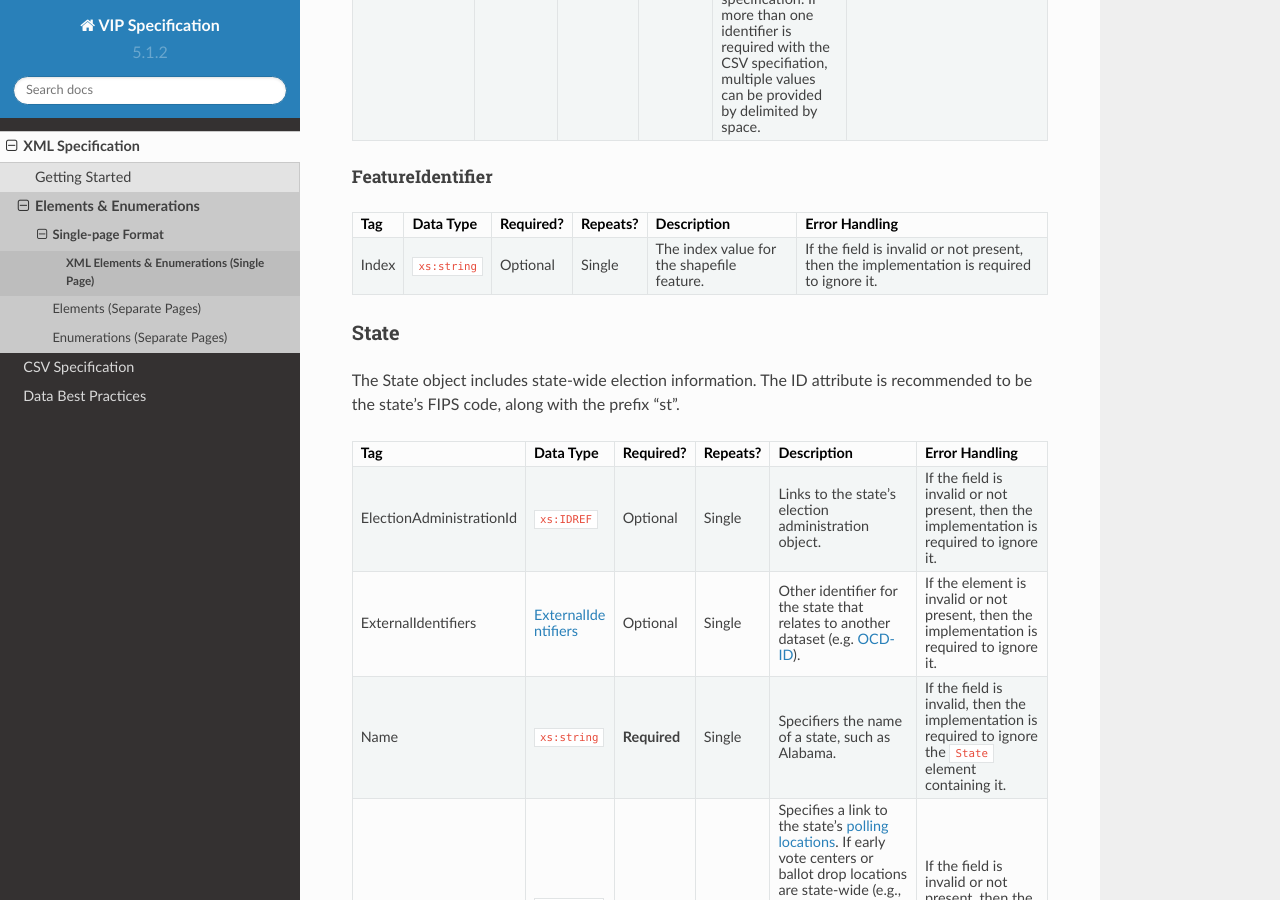
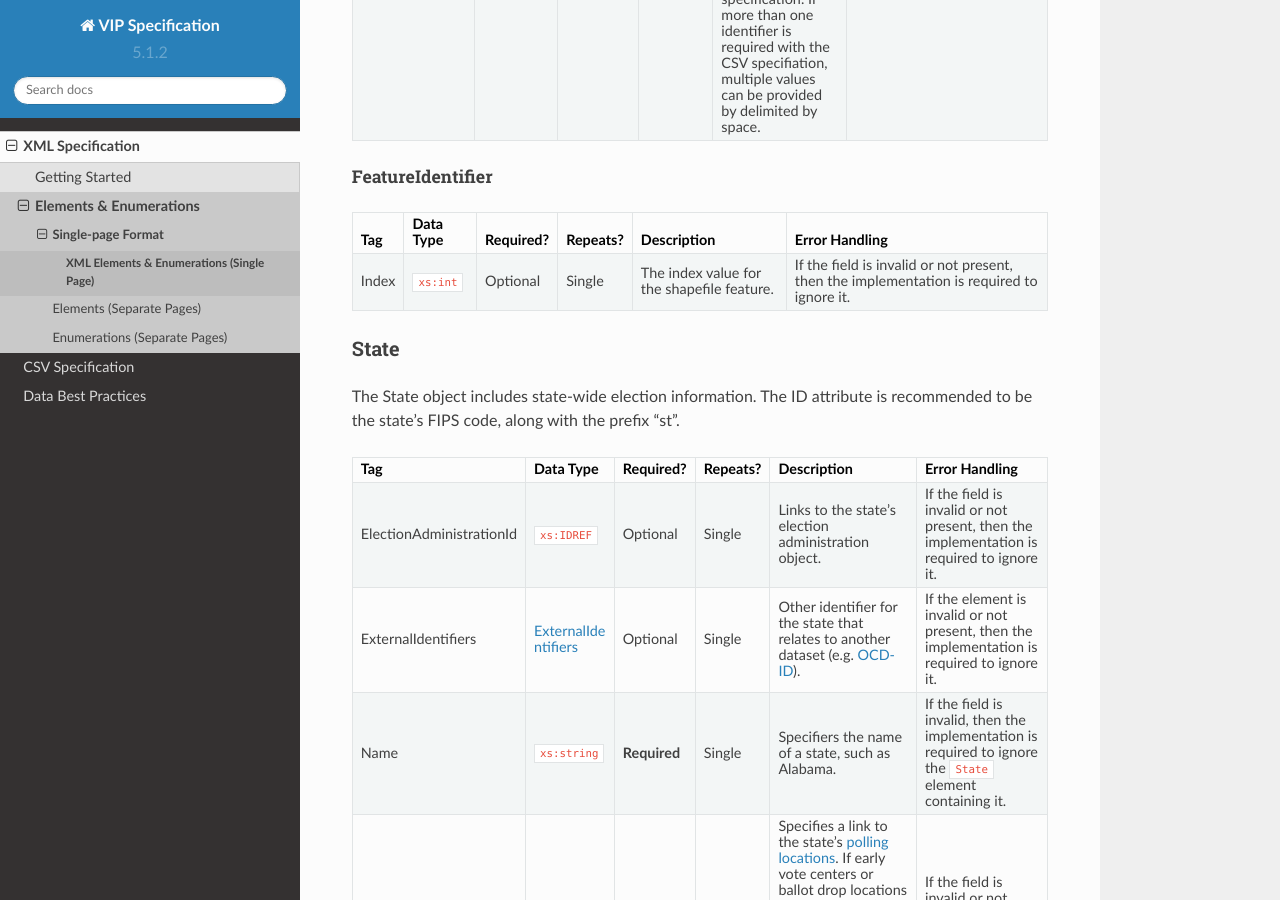
Before and after one commit to votinginfoproject/vip-specification, a Sphinx documentation site: the page built from docs/built_rst/xml/single_page.rst, in a window 1280 px wide and 900 px high, scrolled down 3631 px. Built offline with Sphinx 7.4.7 and the Read the Docs theme 2.0.0, drawn with Linux system fonts in a browser that asks for light colours; some of the changed text lies outside the part shown.

Commit message:
YAML: Index becomes int

```diff
--- a/docs/built_rst/xml/single_page.rst
+++ b/docs/built_rst/xml/single_page.rst
@@ -83,13 +83,13 @@ The ``ExternalGeospatialFeature`` object contains a reference to a geospatial fe
 FeatureIdentifier
 %%%%%%%%%%%%%%%%%
 
-+--------------+---------------+--------------+--------------+------------------------------------------+------------------------------------------+
-| Tag          | Data Type     | Required?    | Repeats?     | Description                              | Error Handling                           |
-+==============+===============+==============+==============+==========================================+==========================================+
-| Index        | ``xs:string`` | Optional     | Single       | The index value for the shapefile        | If the field is invalid or not present,  |
-|              |               |              |              | feature.                                 | then the implementation is required to   |
-|              |               |              |              |                                          | ignore it.                               |
-+--------------+---------------+--------------+--------------+------------------------------------------+------------------------------------------+
++--------------+--------------+--------------+--------------+------------------------------------------+------------------------------------------+
+| Tag          | Data Type    | Required?    | Repeats?     | Description                              | Error Handling                           |
++==============+==============+==============+==============+==========================================+==========================================+
+| Index        | ``xs:int``   | Optional     | Single       | The index value for the shapefile        | If the field is invalid or not present,  |
+|              |              |              |              | feature.                                 | then the implementation is required to   |
+|              |              |              |              |                                          | ignore it.                               |
++--------------+--------------+--------------+--------------+------------------------------------------+------------------------------------------+
 
 
 .. _single-xml-state:
@@ -912,13 +912,13 @@ The ``ExternalGeospatialFeature`` object contains a reference to a geospatial fe
 FeatureIdentifier
 ^^^^^^^^^^^^^^^^^
 
-+--------------+---------------+--------------+--------------+------------------------------------------+------------------------------------------+
-| Tag          | Data Type     | Required?    | Repeats?     | Description                              | Error Handling                           |
-+==============+===============+==============+==============+==========================================+==========================================+
-| Index        | ``xs:string`` | Optional     | Single       | The index value for the shapefile        | If the field is invalid or not present,  |
-|              |               |              |              | feature.                                 | then the implementation is required to   |
-|              |               |              |              |                                          | ignore it.                               |
-+--------------+---------------+--------------+--------------+------------------------------------------+------------------------------------------+
++--------------+--------------+--------------+--------------+------------------------------------------+------------------------------------------+
+| Tag          | Data Type    | Required?    | Repeats?     | Description                              | Error Handling                           |
++==============+==============+==============+==============+==========================================+==========================================+
+| Index        | ``xs:int``   | Optional     | Single       | The index value for the shapefile        | If the field is invalid or not present,  |
+|              |              |              |              | feature.                                 | then the implementation is required to   |
+|              |              |              |              |                                          | ignore it.                               |
++--------------+--------------+--------------+--------------+------------------------------------------+------------------------------------------+
 
 
 .. _single-xml-ballot-style:
@@ -2305,13 +2305,13 @@ The ``ExternalGeospatialFeature`` object contains a reference to a geospatial fe
 FeatureIdentifier
 ^^^^^^^^^^^^^^^^^
 
-+--------------+---------------+--------------+--------------+------------------------------------------+------------------------------------------+
-| Tag          | Data Type     | Required?    | Repeats?     | Description                              | Error Handling                           |
-+==============+===============+==============+==============+==========================================+==========================================+
-| Index        | ``xs:string`` | Optional     | Single       | The index value for the shapefile        | If the field is invalid or not present,  |
-|              |               |              |              | feature.                                 | then the implementation is required to   |
-|              |               |              |              |                                          | ignore it.                               |
-+--------------+---------------+--------------+--------------+------------------------------------------+------------------------------------------+
++--------------+--------------+--------------+--------------+------------------------------------------+------------------------------------------+
+| Tag          | Data Type    | Required?    | Repeats?     | Description                              | Error Handling                           |
++==============+==============+==============+==============+==========================================+==========================================+
+| Index        | ``xs:int``   | Optional     | Single       | The index value for the shapefile        | If the field is invalid or not present,  |
+|              |              |              |              | feature.                                 | then the implementation is required to   |
+|              |              |              |              |                                          | ignore it.                               |
++--------------+--------------+--------------+--------------+------------------------------------------+------------------------------------------+
 
 
 .. _single-xml-ordered-contest:
@@ -2814,13 +2814,13 @@ ElectionNotice
 FeatureIdentifier
 ~~~~~~~~~~~~~~~~~
 
-+--------------+---------------+--------------+--------------+------------------------------------------+------------------------------------------+
-| Tag          | Data Type     | Required?    | Repeats?     | Description                              | Error Handling                           |
-+==============+===============+==============+==============+==========================================+==========================================+
-| Index        | ``xs:string`` | Optional     | Single       | The index value for the shapefile        | If the field is invalid or not present,  |
-|              |               |              |              | feature.                                 | then the implementation is required to   |
-|              |               |              |              |                                          | ignore it.                               |
-+--------------+---------------+--------------+--------------+------------------------------------------+------------------------------------------+
++--------------+--------------+--------------+--------------+------------------------------------------+------------------------------------------+
+| Tag          | Data Type    | Required?    | Repeats?     | Description                              | Error Handling                           |
++==============+==============+==============+==============+==========================================+==========================================+
+| Index        | ``xs:int``   | Optional     | Single       | The index value for the shapefile        | If the field is invalid or not present,  |
+|              |              |              |              | feature.                                 | then the implementation is required to   |
+|              |              |              |              |                                          | ignore it.                               |
++--------------+--------------+--------------+--------------+------------------------------------------+------------------------------------------+
 
 
 .. _single-xml-retention-contest:
```
Also changed, not shown: docs/built_rst/tables/elements/feature_identifier.rst (+7 -7 lines), docs/built_rst/xml/elements/precinct.rst (+7 -7 lines).
